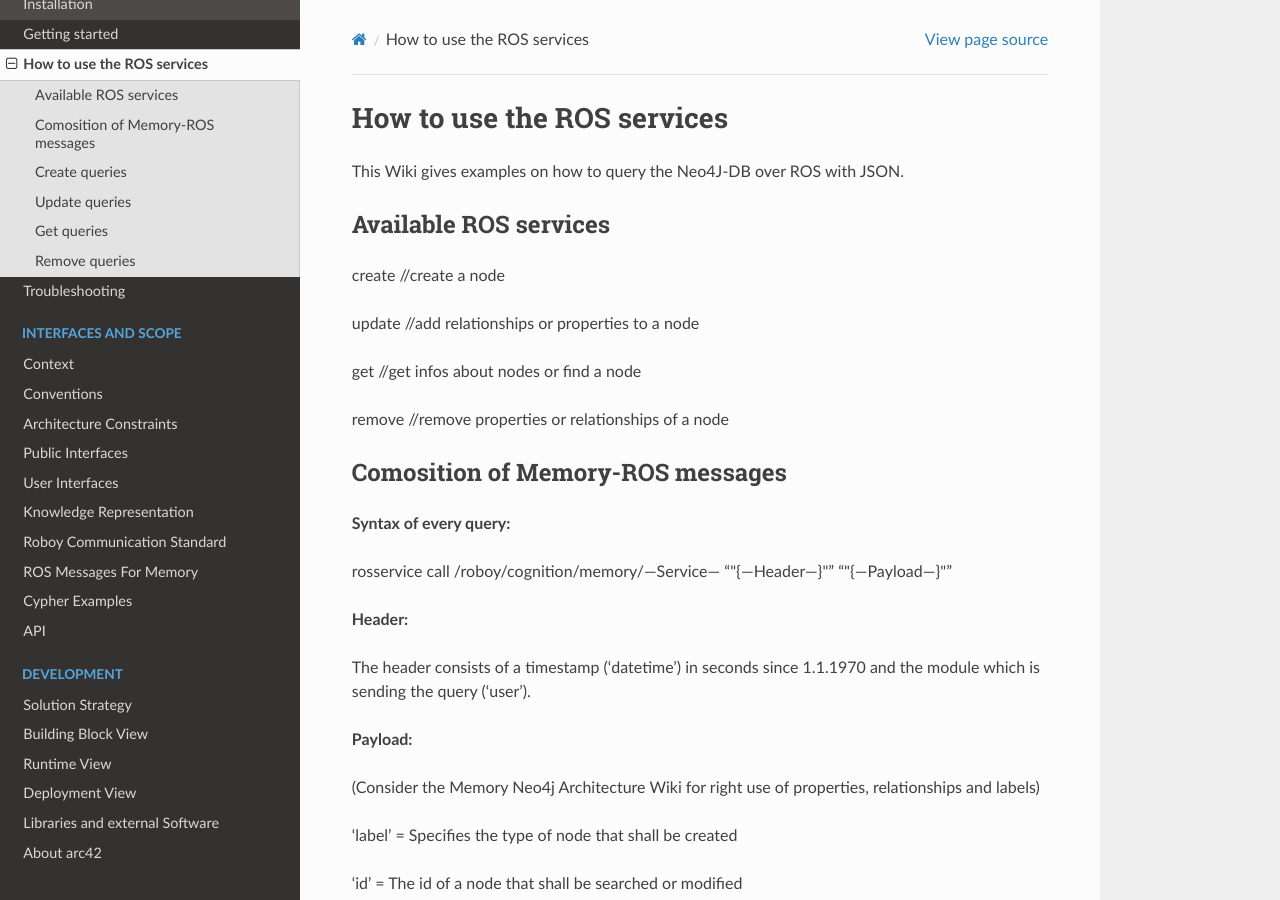
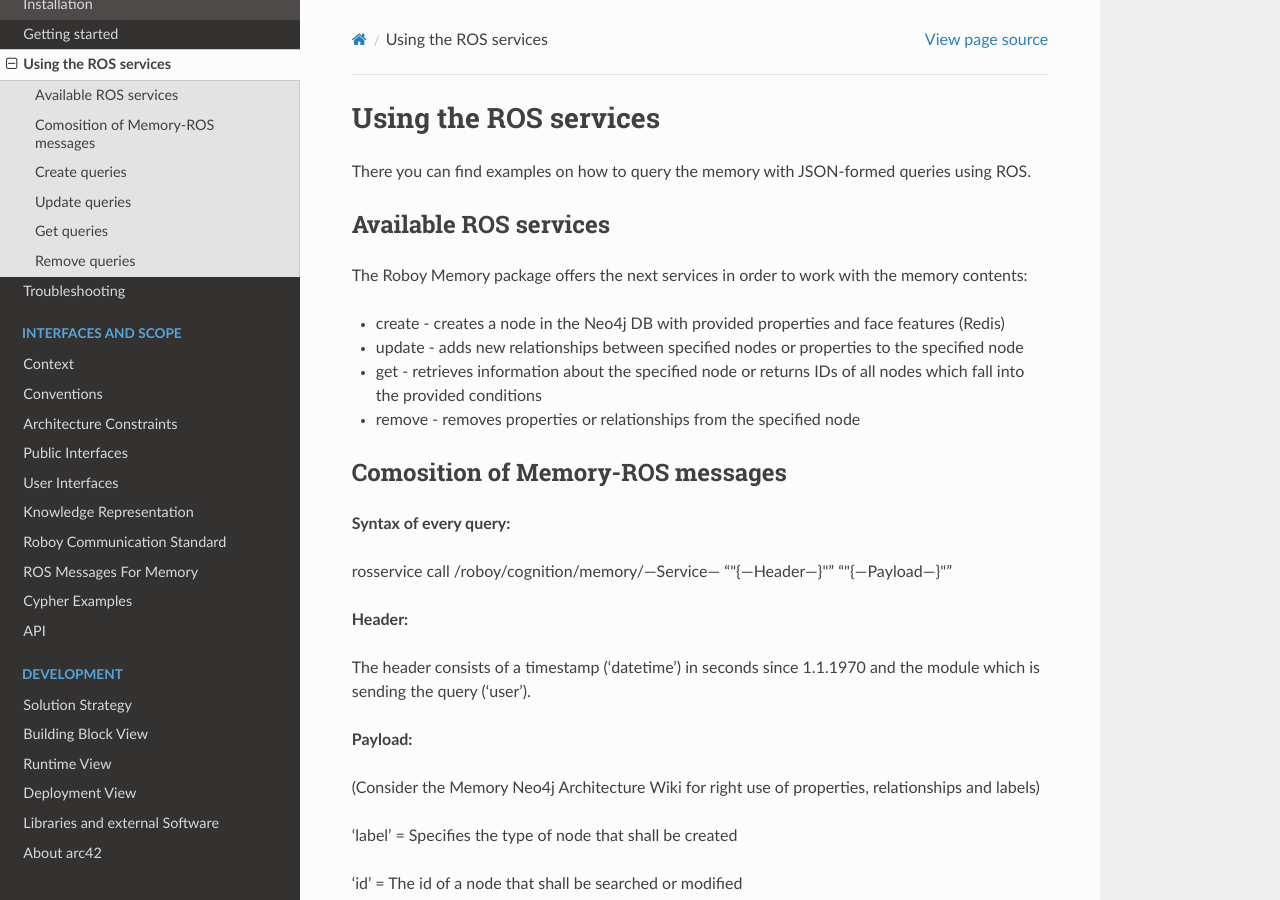
Before and after one commit to Roboy/memory, a Sphinx documentation site: the page built from docs/Usage/2_initial_experience.rst, in a window 1280 px wide and 900 px high. Built offline with Sphinx 7.4.7 and the Read the Docs theme 2.0.0, drawn with Linux system fonts in a browser that asks for light colours.

Commit message:
Added info to the services description

```diff
--- a/docs/Usage/2_initial_experience.rst
+++ b/docs/Usage/2_initial_experience.rst
@@ -1,22 +1,19 @@
 .. _initial_experience:
 
-How to use the ROS services
+Using the ROS services
 ================================
 
-This Wiki gives examples on how to query the Neo4J-DB over ROS with JSON.
-
+There you can find examples on how to query the memory with JSON-formed queries using ROS.
 
 Available ROS services
 --------------------------------------------------
 
-create      //create a node
+The Roboy Memory package offers the next services in order to work with the memory contents:
 
-update      //add relationships or properties to a node
-
-get         //get infos about nodes or find a node
-
-remove      //remove properties or relationships of a node
-
+- create - creates a node in the Neo4j DB with provided properties and face features (Redis)
+- update - adds new relationships between specified nodes or properties to the specified node
+- get - retrieves information about the specified node or returns IDs of all nodes which fall into the provided conditions
+- remove - removes properties or relationships from the specified node
 
 Comosition of Memory-ROS messages
 --------------------------------------------------
```
